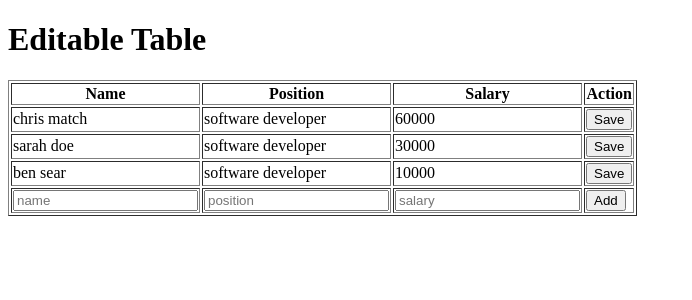
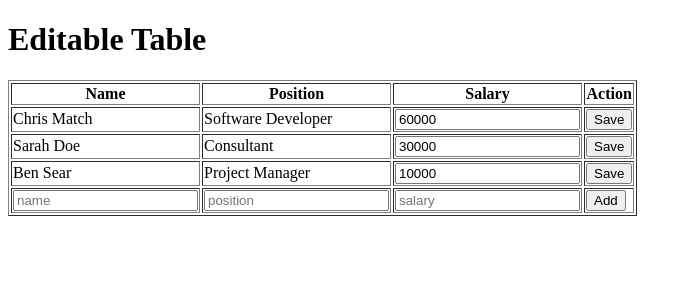
Before and after one commit to jipark92/add-edit-employee, a React (Create React App) app: page / in a window 1280 px wide. Shown: the top 300 px of the page, without its empty margins (0-692 px from the left). Built offline with nearby package versions, Linux system fonts and the light colour scheme.

Commit message:
start on edit function

```diff
--- a/src/App.js
+++ b/src/App.js
@@ -1,16 +1,24 @@
 import './App.css';
 import AddEmployee from './components/AddEmployee';
-import Employee from './components/Employee';
+import { useState } from 'react'
 
 function App() {
+
+  const [salaryValue, setSalaryValue] = useState()
 
   const title = "Editable Table"
 
   const employeesList = [
-    { id: 0, name: 'chris match', position: 'software developer', salary: 60000 },
-    { id: 1, name: 'sarah doe', position: 'software developer', salary: 30000 },
-    { id: 2, name: 'ben sear', position: 'software developer', salary: 10000 },
+    { id: 0, Name: 'Chris Match', Position: 'Software Developer', Salary: 60000 },
+    { id: 1, Name: 'Sarah Doe', Position: 'Consultant', Salary: 30000 },
+    { id: 2, Name: 'Ben Sear', Position: 'Project Manager', Salary: 10000 },
   ]
+
+  const tableHeaderLabel = Object.keys(...employeesList)
+
+  const saveSalary = () => {
+
+  }
 
   return (
     <div className="App">
@@ -18,20 +26,27 @@ function App() {
       <table border="1" >
         <thead>
           <tr>
-            <th>Name</th>
-            <th>Position</th>
-            <th>Salary</th>
+            <th>{tableHeaderLabel[1]}</th>
+            <th>{tableHeaderLabel[2]}</th>
+            <th>{tableHeaderLabel[3]}</th>
             <th>Action</th>
           </tr>
         </thead>
         <tbody>
           {employeesList.map((employees) => {
-            const { id, name, position, salary } = employees
+            const { id, Name, Position, Salary } = employees
             return (
               <tr key={id}>
-                <td>{name}</td>
-                <td>{position}</td>
-                <td>{salary}</td>
+                <td>{Name}</td>
+                <td>{Position}</td>
+                <td><input
+                  type="number"
+                  defaultValue={Salary}
+                  onChange={(e) => {
+                    setSalaryValue(e.target.value)
+                  }}
+                />
+                </td>
                 <td><button>Save</button></td>
               </tr>)
           })}
```
